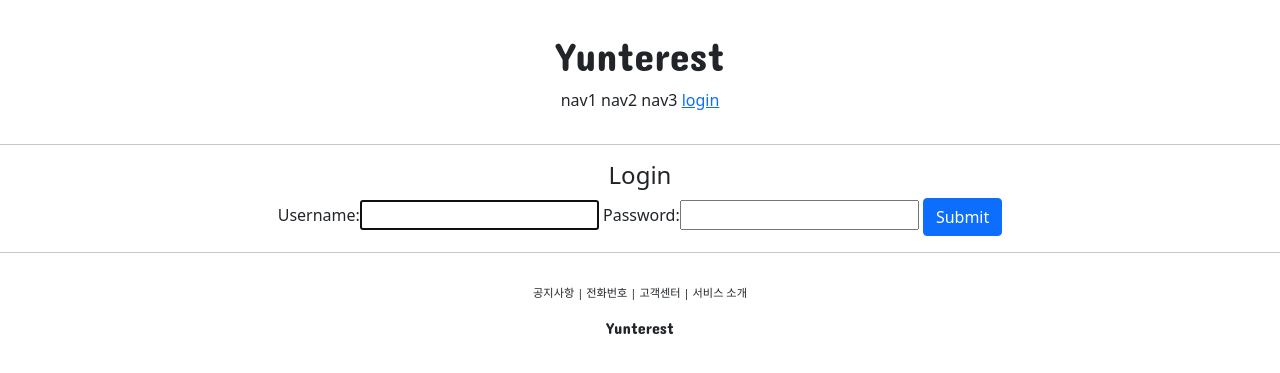
After one commit to dev-yun/Yunterest, a Django app: page /account/login/ in a window 1280 px wide. The commit adds this page. Shown: the top 373 px of the page. Run offline with Django 3.2, Linux system fonts and the light colour scheme.

Commit message:
Django course 22

```diff
--- /dev/null
+++ b/accountapp/templates/accountapp/login.html
@@ -0,0 +1,16 @@
+{% extends 'base.html' %}
+
+{% block content %}
+    <div style="text-align: center">
+        <div>
+            <h4>Login</h4>
+        </div>
+        <div>
+            <form action="" method="post">
+                {% csrf_token %}
+                {{ form }}
+                <input type="submit" class="btn btn-primary">
+            </form>
+        </div>
+    </div>
+{% endblock %}
--- a/accountapp/urls.py
+++ b/accountapp/urls.py
@@ -1,3 +1,4 @@
+from django.contrib.auth.views import LoginView, LogoutView
 from django.urls import path
 
 from accountapp.views import hello_world, AccountCreateView
@@ -7,6 +8,9 @@ app_name = "accountapp"
 urlpatterns = [
     path('hello_world/', hello_world, name='hello_world'),
 
+    path('login/', LoginView.as_view(template_name='accountapp/login.html'), name='login'),
+    path('logout/', LogoutView.as_view(), name='logout'),
+
     path('create/', AccountCreateView.as_view(), name='create')
 ]
 # path를 지정할때 FBV인 hello_world는 그냥 hello_world로 받아오지만
--- a/static/base.css
+++ b/static/base.css
@@ -13,3 +13,6 @@
 .yunterest_footer_button{
     font-size: .7rem;
 }
+.not_change_link_color{
+    color:black; text-decoration: none;
+}
--- a/templates/header.html
+++ b/templates/header.html
@@ -6,6 +6,14 @@
         <span>nav1</span>
         <span>nav2</span>
         <span>nav3</span>
-        <span>nav4</span>
+        {% if not user.is_authenticated %}
+        <a href="{% url 'accountapp:login' %}?next={{ request.path }}">
+            <span>login</span>
+        </a>
+        {% else %}
+        <a href="{% url 'accountapp:logout' %}?next={{ request.path }}">
+            <span>logout</span>
+        </a>
+        {% endif %}
     </div>
 </div>
--- a/yun/settings.py
+++ b/yun/settings.py
@@ -13,6 +13,8 @@ https://docs.djangoproject.com/en/3.2/ref/settings/
 import environ
 import os
 from pathlib import Path
+
+from django.urls import reverse_lazy
 
 env = environ.Env(
     # set casting, default value
@@ -142,3 +144,6 @@ STATICFILES_DIRS = [
 # https://docs.djangoproject.com/en/3.2/ref/settings/#default-auto-field
 
 DEFAULT_AUTO_FIELD = 'django.db.models.BigAutoField'
+
+LOGIN_REDIRECT_URL = reverse_lazy('accountapp:hello_world')
+LOGOUT_REDIRECT_URL = reverse_lazy('accountapp:login')
```
Also changed, not shown: 1 other file.
